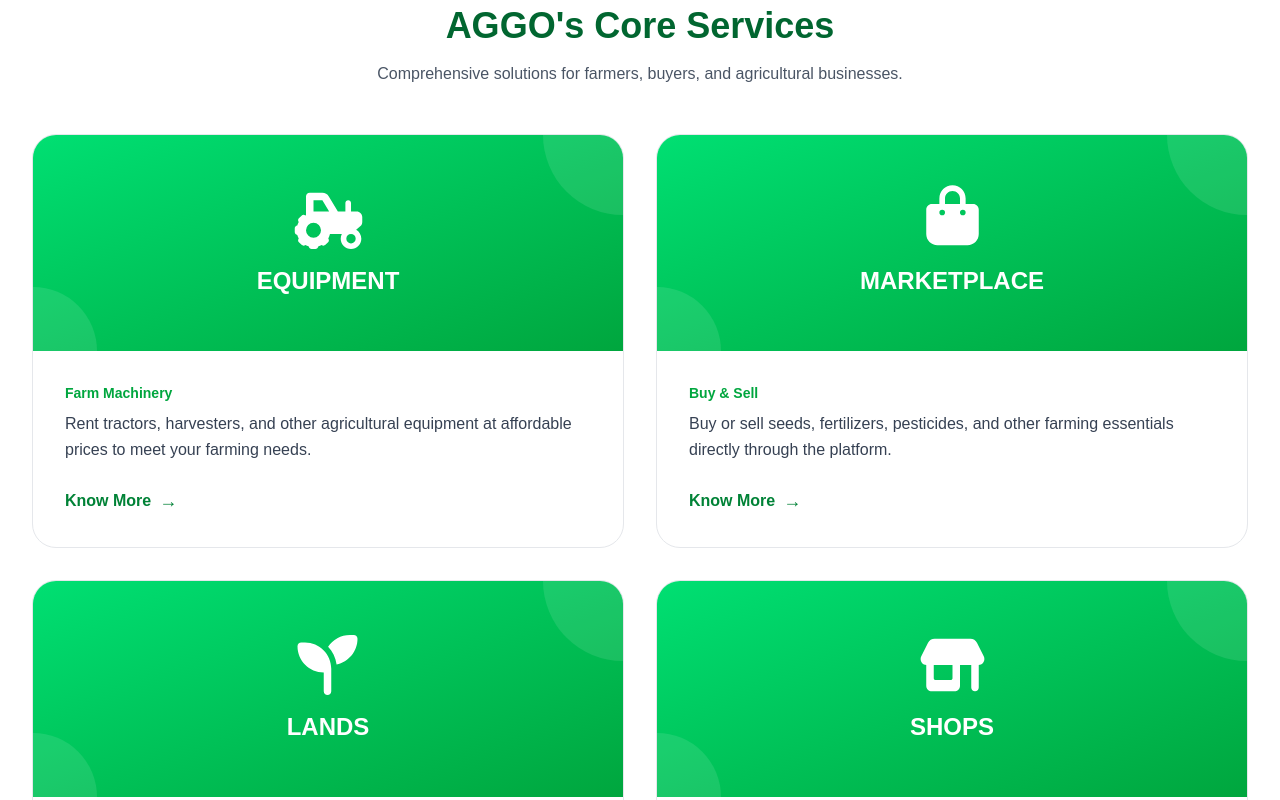
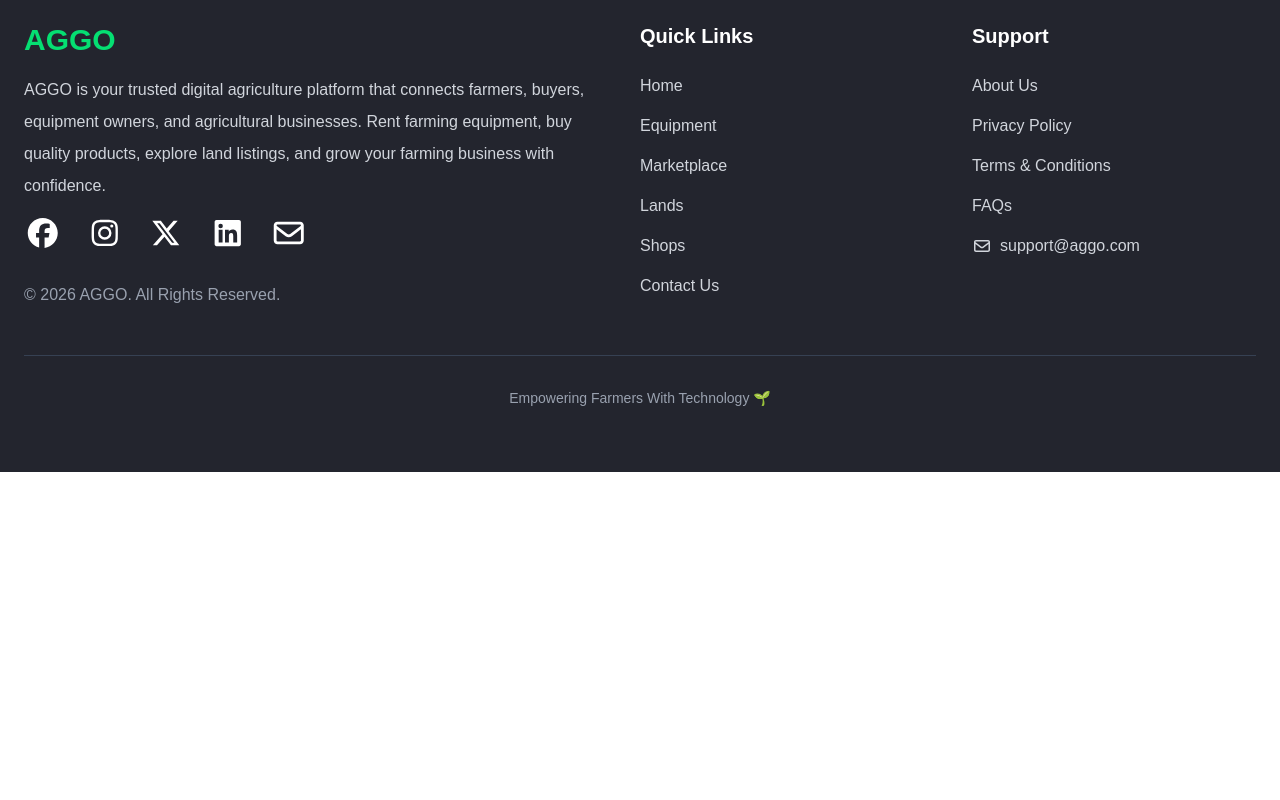
Before and after one commit to SurajRawat12345/Aggo-web, a Next.js app: page / in a window 1280 px wide. Shown: the part 640-1440 px from the top of the page. After the commit the page ends 1112 px from the top, so only its background shows below. Built offline with nearby package versions, Linux system fonts and the light colour scheme.

Commit message:
updated name

```diff
--- a/src/app/page.js
+++ b/src/app/page.js
@@ -2,7 +2,8 @@
 import Header from "@/components/Header";
 import Footer from "@/components/Footer";
 import HeroSection from "@/components/Hero";
-import ProductShowcase from "@/components/product-showcase";
+import Services from "@/components/Services";
+import MobileSection from "@/components/MobileSection";
 export default function Home() {
   return (
     <div className="flex flex-col min-h-screen bg-white">
@@ -11,7 +12,8 @@
       {/* Main Content */}
       <main className="grow">
         <HeroSection />
-        <ProductShowcase />
+        <MobileSection />
+        <Services />
       </main>
 
       <Footer />
--- a/src/components/product-showcase.js
+++ /dev/null
@@ -1,112 +0,0 @@
-"use client";
-
-import { FontAwesomeIcon } from "@fortawesome/react-fontawesome";
-import {
-  faTractor,
-  faBagShopping,
-  faSeedling,
-  faShop,
-} from "@fortawesome/free-solid-svg-icons";
-
-export default function ProductShowcase() {
-  const products = [
-    {
-      id: 1,
-      title: "EQUIPMENT",
-      subtitle: "Farm Machinery",
-      description:
-        "Rent tractors, harvesters, and other agricultural equipment at affordable prices to meet your farming needs.",
-      icon: faTractor,
-      color: "from-green-400 to-green-600",
-    },
-    {
-      id: 2,
-      title: "MARKETPLACE",
-      subtitle: "Buy & Sell",
-      description:
-        "Buy or sell seeds, fertilizers, pesticides, and other farming essentials directly through the platform.",
-      icon: faBagShopping,
-      color: "from-green-400 to-green-600",
-    },
-    {
-      id: 3,
-      title: "LANDS",
-      subtitle: "Land Services",
-      description:
-        "Buy, sell, or lease agricultural land with a secure and hassle-free process.",
-      icon: faSeedling,
-      color: "from-green-400 to-green-600",
-    },
-    {
-      id: 4,
-      title: "SHOPS",
-      subtitle: "Aggo Shops",
-      description:
-        "Explore nearby AGGO shops to purchase high-quality seeds, fertilizers, pesticides, farming tools, and other agricultural essentials at competitive prices.",
-      icon: faShop,
-      color: "from-green-400 to-green-600",
-    },
-  ];
-
-  return (
-    <section className="bg-white py-8 sm:py-12">
-      <div className="max-w-7xl mx-auto px-4 sm:px-6 lg:px-8">
-        <h2 className="text-3xl sm:text-4xl font-bold text-center text-green-800 mb-4">
-          AGGO's Core Services
-        </h2>
-        <p className="text-center text-gray-600 mb-12 max-w-2xl mx-auto">
-          Comprehensive solutions for farmers, buyers, and agricultural
-          businesses.
-        </p>
-
-        <div className="grid grid-cols-1 md:grid-cols-2 gap-6 sm:gap-8">
-          {products.map((product) => {
-            return (
-              <div
-                key={product.id}
-                className="group bg-white border border-gray-200 rounded-3xl overflow-hidden hover:shadow-2xl hover:-translate-y-2 transition-all duration-300"
-              >
-                <div
-                  className={`bg-linear-to-br ${product.color} h-40 sm:h-54 flex flex-col items-center justify-center text-white relative overflow-hidden`}
-                >
-                  {/* Background decoration */}
-                  <div className="absolute top-0 right-0 w-40 h-40 bg-white/10 rounded-full -mr-20 -mt-20"></div>
-                  <div className="absolute bottom-0 left-0 w-32 h-32 bg-white/10 rounded-full -ml-16 -mb-16"></div>
-
-                  {/* Content */}
-                  <div className="relative z-10 text-center">
-                    {/* <div className="text-6xl mb-4">{product.icon}</div> */}
-                    <div className="mb-4 flex justify-center">
-                      <FontAwesomeIcon
-                        icon={product.icon}
-                        className="text-6xl text-white"
-                      />
-                    </div>
-                    <h3 className="text-1xl sm:text-2xl font-bold">
-                      {product.title}
-                    </h3>
-                  </div>
-                </div>
-
-                <div className="p-6 sm:p-8">
-                  <p className="text-green-600 text-sm font-semibold mb-2">
-                    {product.subtitle}
-                  </p>
-                  <p className="text-gray-700 leading-relaxed mb-6">
-                    {product.description}
-                  </p>
-                  <button className="text-green-700 font-semibold flex items-center gap-2 hover:gap-3 transition-all group/btn cursor-pointer">
-                    Know More
-                    <span className="text-lg group-hover/btn:translate-x-1 transition-transform">
-                      →
-                    </span>
-                  </button>
-                </div>
-              </div>
-            );
-          })}
-        </div>
-      </div>
-    </section>
-  );
-}
```
